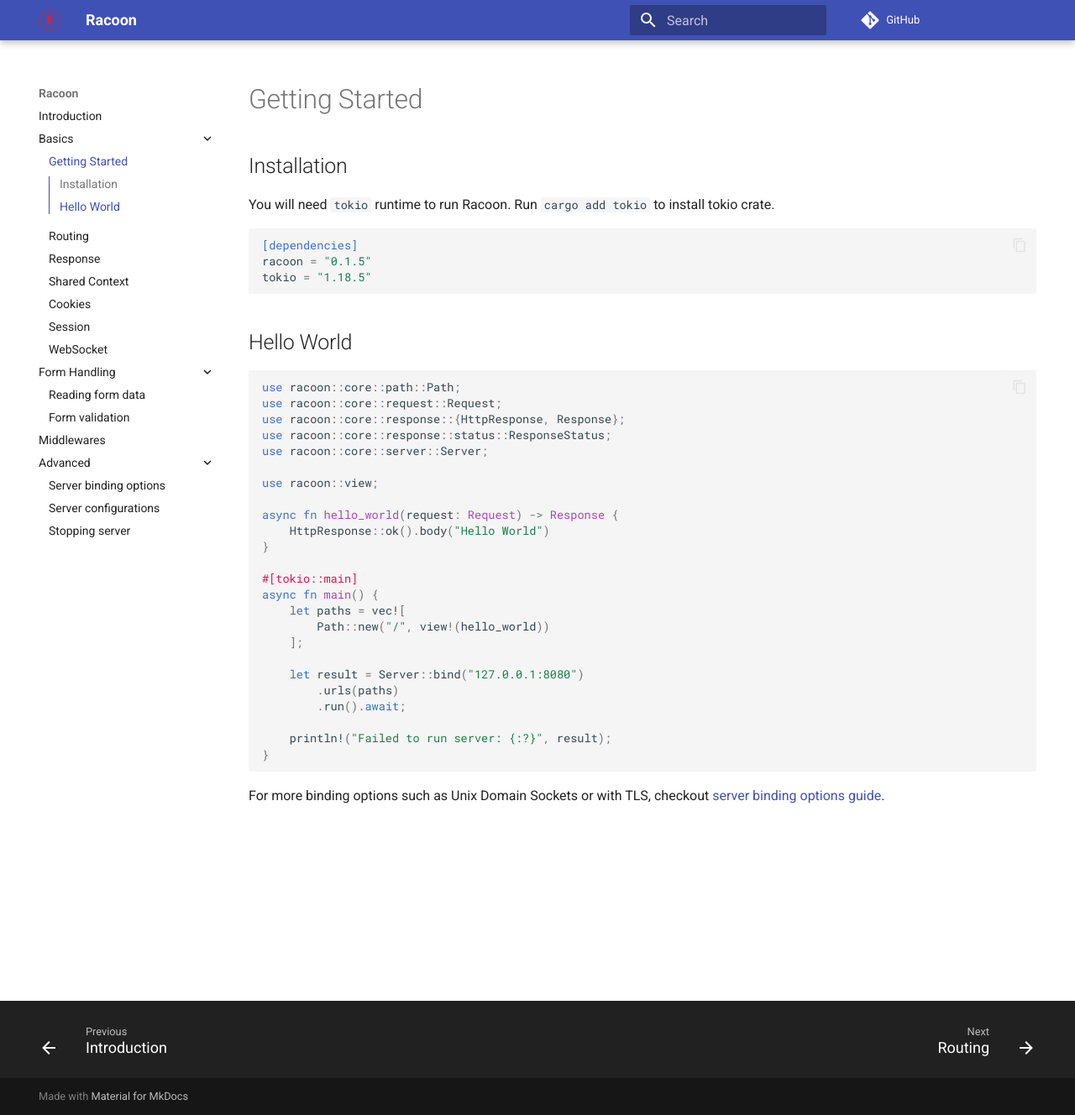
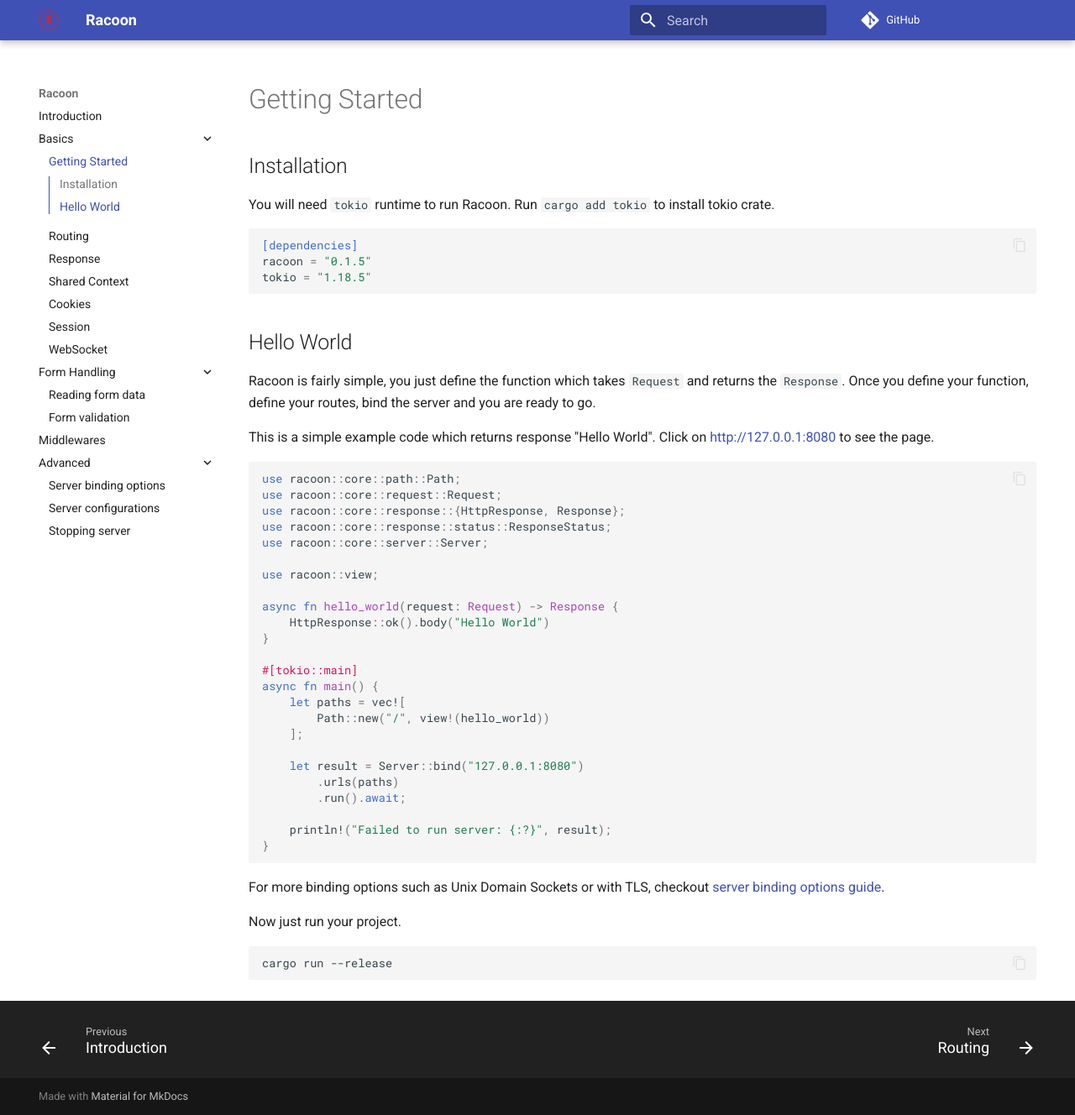
Before and after one commit to racoonframework/racoonframework.github.io, an MkDocs documentation site: the page built from docs/getting-started.md, in a window 1280 px wide and 1328 px high. Shown: the whole window at 84% size. Built offline with MkDocs 1.6.1 and Material for MkDocs 9.7.7, drawn with Linux system fonts in a browser that asks for light colours; comment, search, counter and statistics services are not loaded.

Commit message:
docs: update getting started guide

````diff
--- a/docs/getting-started.md
+++ b/docs/getting-started.md
@@ -11,6 +11,12 @@ tokio = "1.18.5"
 ```
 
 ## Hello World
+
+Racoon is fairly simple, you just define the function which takes `Request` and returns the `Response`.
+Once you define your function, define your routes, bind the server and you are ready to go.
+
+This is a simple example code which returns response "Hello World".
+Click on [http://127.0.0.1:8080](http://127.0.0.1:8080) to see the page.
 
 ```rust
 use racoon::core::path::Path;
@@ -40,3 +46,10 @@ async fn main() {
 ```
 
 For more binding options such as Unix Domain Sockets or with TLS, checkout [server binding options guide](server-binding-options.md).
+
+
+Now just run your project.
+
+```bash
+cargo run --release
+```
````
